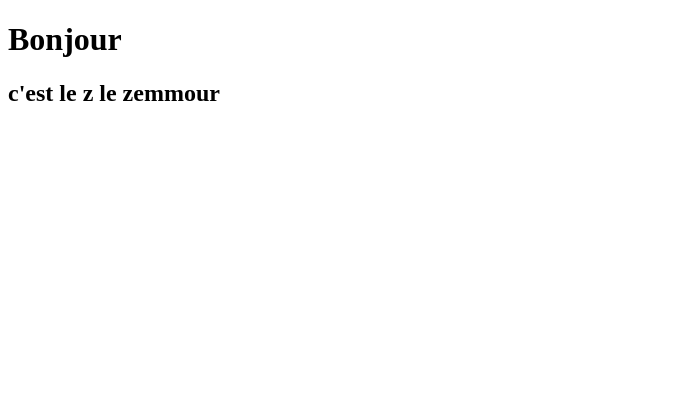
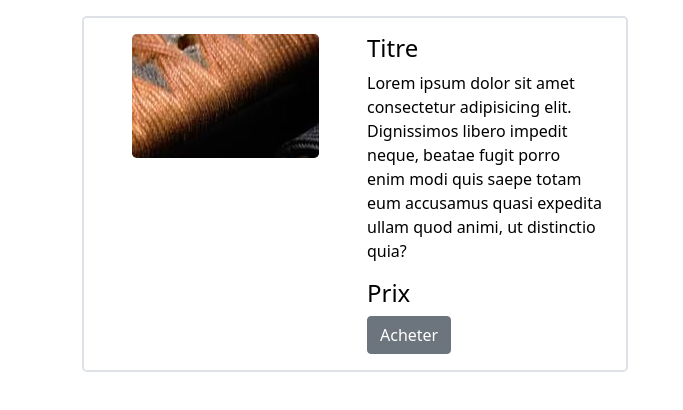
Before and after one commit to shailoxi/e-commerce, a plain HTML site: page index.html in a window 1280 px wide. Shown: the whole page, without its empty margins (0-683 px from the left). Drawn offline with nearby package versions, Linux system fonts and the light colour scheme.

Commit message:
jessai untruc

```diff
--- a/index.html
+++ b/index.html
@@ -4,10 +4,45 @@
     <meta charset="UTF-8">
     <meta http-equiv="X-UA-Compatible" content="IE=edge">
     <meta name="viewport" content="width=device-width, initial-scale=1.0">
+    <link rel="stylesheet" href="style.css">
+    <link href="https://cdn.jsdelivr.net/npm/bootstrap@5.1.3/dist/css/bootstrap.min.css" rel="stylesheet" integrity="sha384-1BmE4kWBq78iYhFldvKuhfTAU6auU8tT94WrHftjDbrCEXSU1oBoqyl2QvZ6jIW3" crossorigin="anonymous">
     <title>Document</title>
 </head>
 <body>
-    <h1>Bonjour</h1>
-    <h2>c'est le z le zemmour</h2>
+    <div class="container">
+        <p> </p>
+    </div>
+    <div class="container">
+        <div class="row">
+            <div class="col-6">
+                <div class="container border border-2 py-3 rounded-3">
+                    <div class="row">
+                        <div class="col-6 col-sm-6">
+                            <div class="container">
+                                <a href=""><img src="./asset/R.jpg" class="tamer rounded-3" alt=""></a>
+                            </div>
+                        </div>
+                        <div class="col-6 col-sm-6">
+                            <a href="" class="liens-card">
+                                <h4>Titre</h4>
+                                <p>
+                                    Lorem ipsum dolor sit amet consectetur adipisicing elit. Dignissimos libero impedit neque, beatae fugit porro enim modi quis saepe totam eum accusamus quasi expedita ullam quod animi, ut distinctio quia?
+                                </p>
+                                <h4>Prix</h4>
+                            </a>
+                            <button type="button" class="btn btn-secondary">Acheter</button>
+                        </div>
+                    </div>
+                </div>
+            </div>
+            <div class="col-6">
+
+            </div>
+        </div>
+    </div>
+    <div class="container">
+        <p> </p>
+    </div>
+    <script src="https://cdn.jsdelivr.net/npm/bootstrap@5.1.3/dist/js/bootstrap.bundle.min.js" integrity="sha384-ka7Sk0Gln4gmtz2MlQnikT1wXgYsOg+OMhuP+IlRH9sENBO0LRn5q+8nbTov4+1p" crossorigin="anonymous"></script>
 </body>
 </html>
--- /dev/null
+++ b/style.css
@@ -0,0 +1,31 @@
+.miniature{
+    height: 15em;
+    width: 30em;
+}
+.liens-card{
+    color: black;
+    text-decoration: none;
+}
+.liens-card:hover{
+    color: black;
+}
+/* .mask1 {
+    mask-image: url(w3logo.png);
+    mask-repeat: no-repeat;
+} */
+.akhi{
+    /* mask-image: linear-gradient(black, transparent); */
+    object-fit: none;
+    width: 100%;
+    height: 15em;
+}
+.oukhti{
+    object-fit: none;
+    width: 5em;
+    height: 100%;
+}
+.tamer{
+    width: 100%;
+    height: 200%;
+    object-fit: none;
+}
```
Also changed, not shown: asset/0011194_tori-elite-katana.jpeg (added), asset/OIP.jpg (added), asset/R.jpg (added), asset/hand-forged-snake-tsuba-katana_400x333.jpg (added), asset/image3.png (added).
